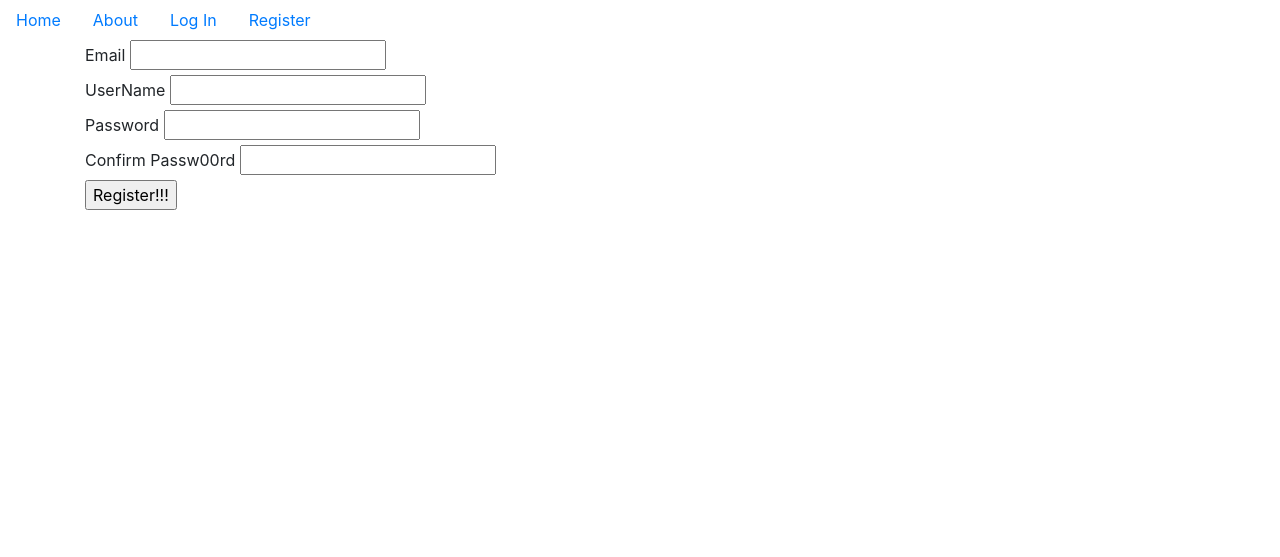
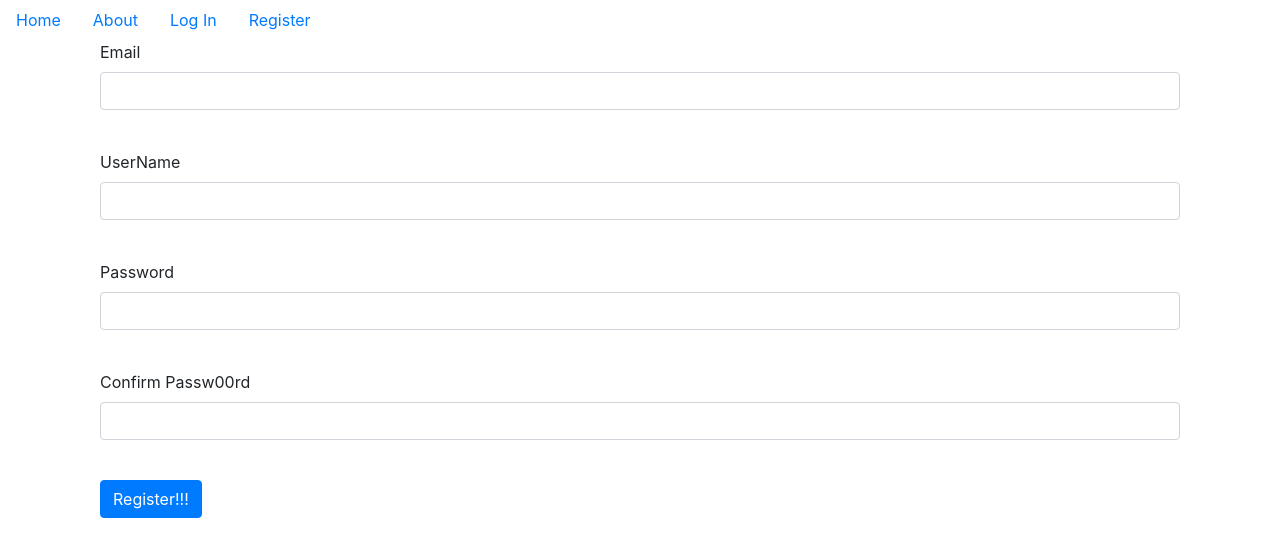
Before and after one commit to ErvinRrahmani/Social-Company-Blog, a Flask app: page /register in a window 1280 px wide. Shown: the top 557 px of the page. Run offline with Flask 2, Linux system fonts and the light colour scheme; some libraries are stand-ins or nearby versions.

Commit message:
Implemented boostrap on register view

```diff
--- a/puppycompanyblog/templates/login.html
+++ b/puppycompanyblog/templates/login.html
@@ -4,6 +4,7 @@
   <form method="POST">
 
     {{form.hidden_tag()}}
+
     {{form.email.label}} {{form.email(class="form-control")}}<br>
     {{form.password.label}} {{form.password(class="form-control")}}<br>
     {{form.submit(class="btn btn-primary mb-2")}}<br>
--- a/puppycompanyblog/templates/register.html
+++ b/puppycompanyblog/templates/register.html
@@ -1,13 +1,33 @@
 {% extends "base.html" %}
 {% block content %}
+<div class="container">
   <form method="POST">
       {{form.hidden_tag()}}
-      {{form.email.label}} {{form.email()}}<br>
-      {{form.username.label}} {{form.username}}<br>
-      {{form.password.label}} {{form.password}}<br>
-      {{form.pass_confirm.label}} {{form.pass_confirm}}<br>
-      {{form.submit}}
+    <div class="form-group">
+      {{form.email.label}}
+      {{form.email(class="form-control")}}
+    </div>
+      <br>
+    <div class="form-group">
+      {{form.username.label}}
+      {{form.username(class="form-control")}}
+    </div>
+      <br>
+    <div class="form-group">
+      {{form.password.label}}
+      {{form.password(class="form-control")}}
+    </div>
+      <br>
+    <div class="form-group">
+      {{form.pass_confirm.label}}
+      {{form.pass_confirm(class="form-control")}}
+    </div>
+      <br>
+    <div class="form-group">
+      {{form.submit(class="btn btn-primary")}}
+    </div
   </form>
+</div>
 {% endblock %}
 
 
```
